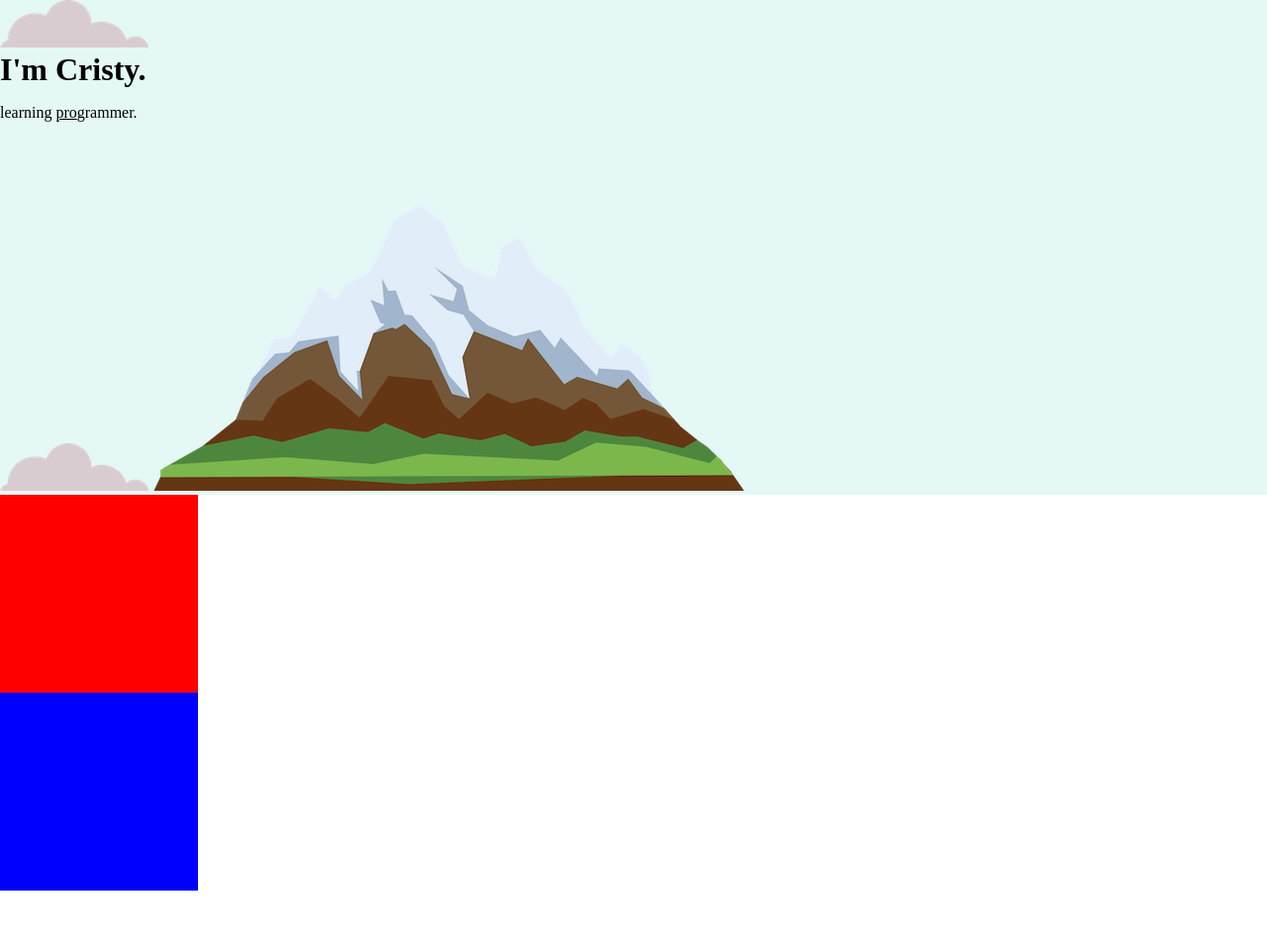
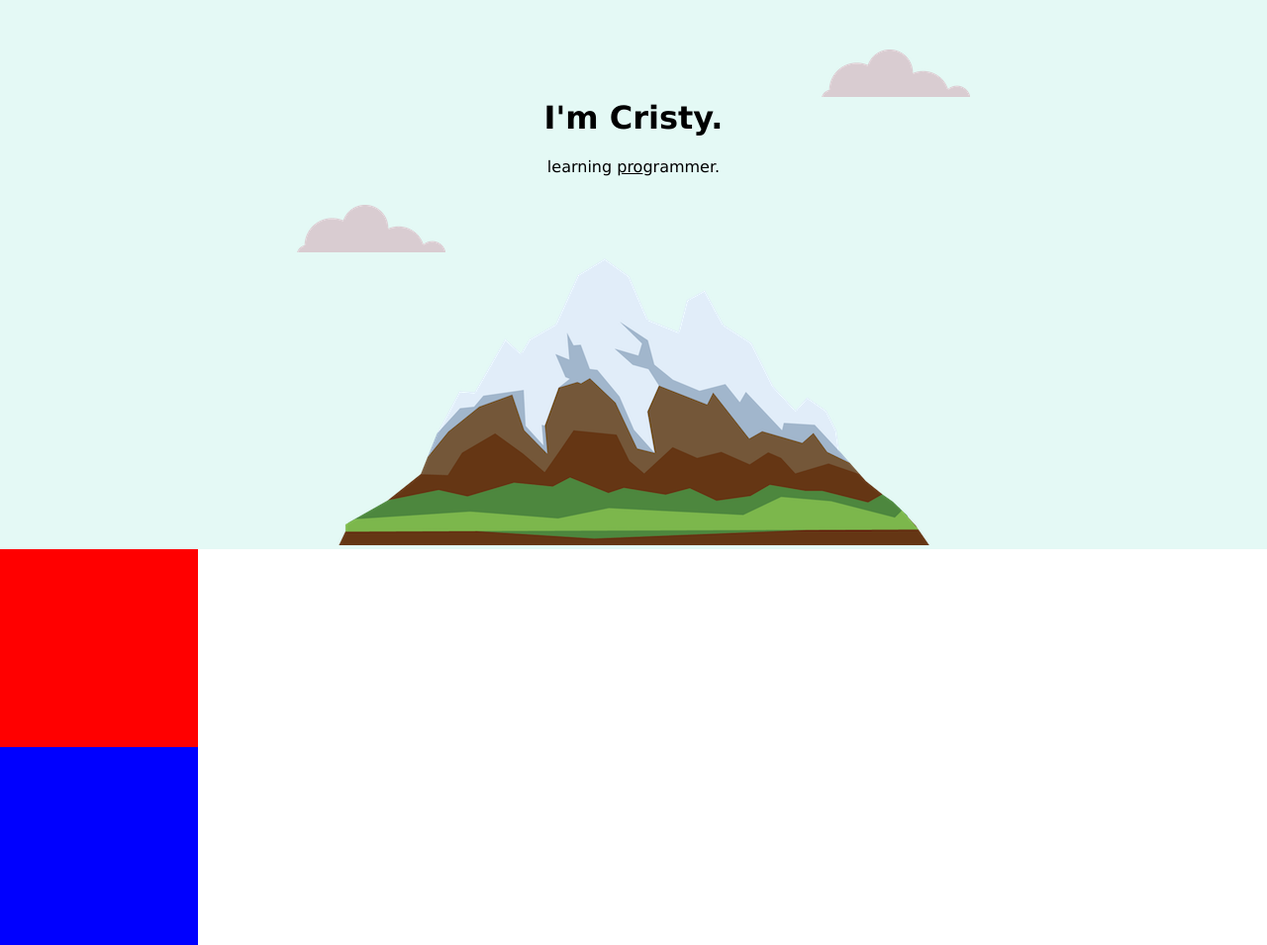
Before and after one commit to CristyMaro/CssWebDevelopment, a plain HTML site: page index.html in a window 1280 px wide. Shown: the whole page at 99% size. Before the commit the page ends 900 px from the top, so only its background shows below. Drawn offline with Linux system fonts and the light colour scheme.

Commit message:
improvement of css

```diff
--- a/css/styles.css
+++ b/css/styles.css
@@ -1,14 +1,20 @@
 
 body{
   margin: 0;
+  text-align: center;
+  font-family: verdana, sans-serif;
+
 }
 
 h1{
-  margin: 0;
+  margin-top: 0;
 }
 
 .top-container{
   background-color: #e4f9f5;
+  position: relative;
+  padding-top: 100px;
+
 }
 
 .middle-container{
@@ -26,3 +32,15 @@ h1{
 .pro{
   text-decoration: underline;
 }
+
+.top-cloud {
+  position: absolute;
+  right: 300px;
+  top: 50px;
+
+}
+.bottom-cloud {
+  position: absolute;
+  left: 300px;
+  bottom: 300px;
+}
--- a/index.html
+++ b/index.html
@@ -6,14 +6,14 @@
   <title>Cristy Maro</title>
   <link rel="stylesheet" href="css/styles.css">
   <link rel="icon" href="favicon.ico">
+
 <head>
   <body>
     <div class="top-container">
-<img src="images/cloud.png" alt="cloud-img">
+<img class="top-cloud" src="images/cloud.png" alt="cloud-img">
       <h1>I'm Cristy.</h1>
       <p>learning <span class="pro">pro</span>grammer.</p>
-
-    <img src="images/cloud.png" alt="cloud-img">
+    <img class="bottom-cloud" src="images/cloud.png" alt="cloud-img">
     <img src="images/mountain.png" alt="mountain-img">
     </div>
     <div class="middle-container">
```
